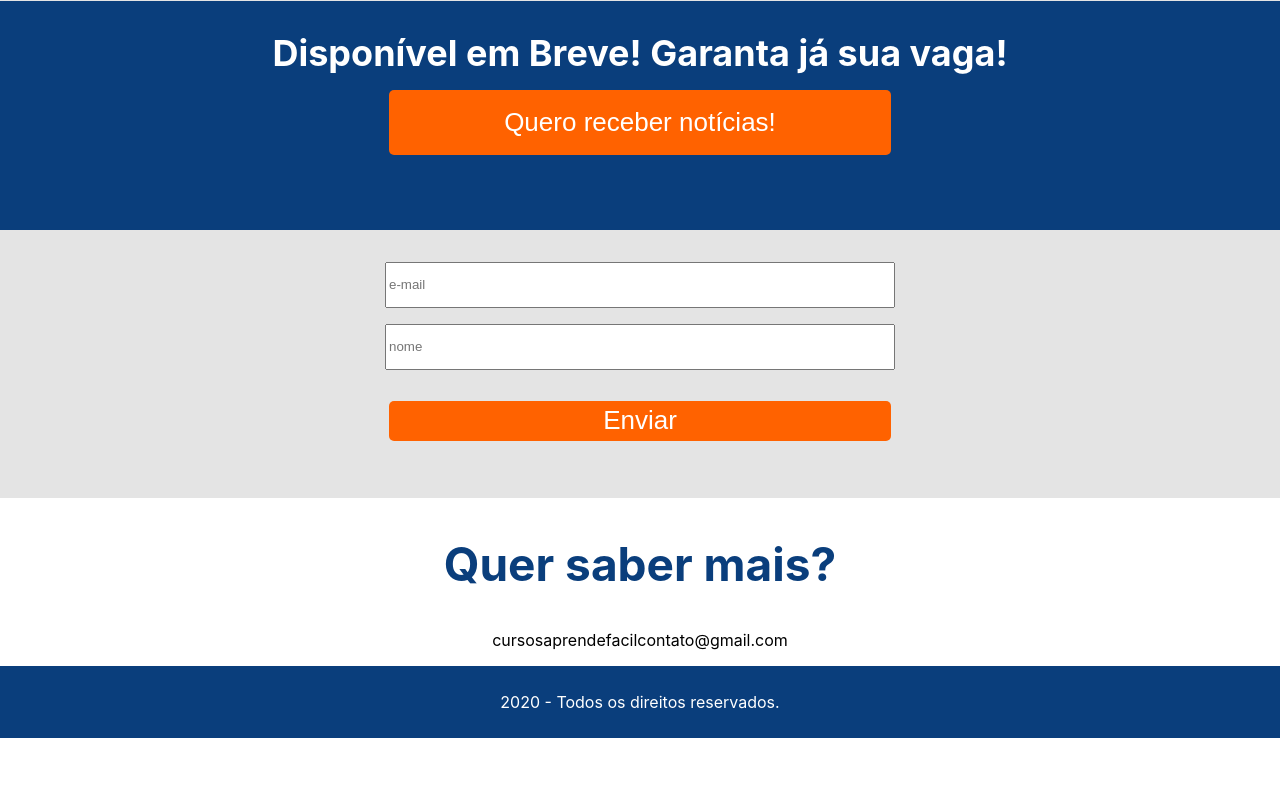
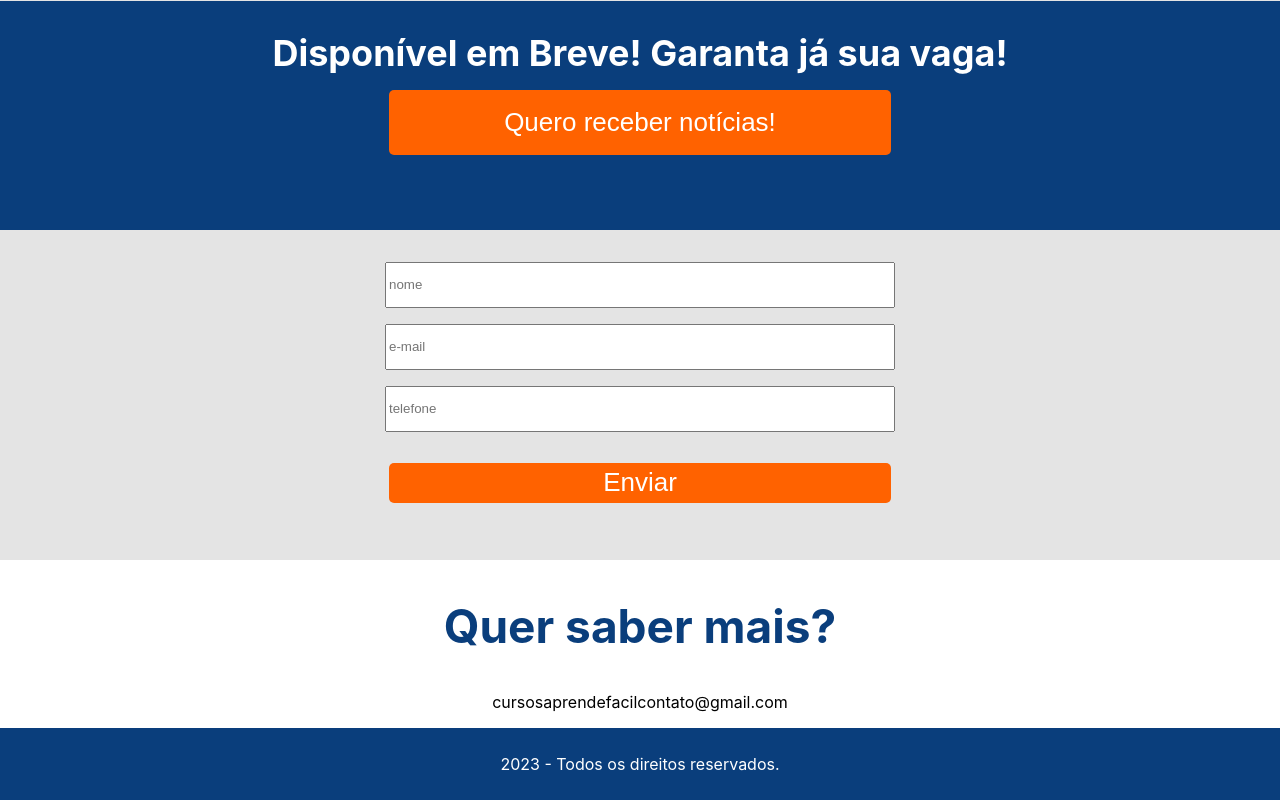
Before and after one commit to LucasAgnez/landing-page-wppb, a React (Create React App) app: page / in a window 1280 px wide. Shown: the part 1813-2613 px from the top of the page. Before the commit the page ends 2551 px from the top, so only its background shows below. Built offline with nearby package versions, Linux system fonts and the light colour scheme.

Commit message:
adiciona interacao com sheets

```diff
--- a/src/components/Carrosel.jsx
+++ b/src/components/Carrosel.jsx
@@ -91,7 +91,7 @@ const Carrosel = () => {
         <h3>Módulo 6 - Catálogo do Whatsapp Business</h3>
         <ul>
           <li> Desenvolvendo seu Catálogo</li>
-          <li>Enviando Catálogo o Produto ao Cliente</li>
+          <li>Enviando Catálogo e Produtos ao Cliente</li>
         </ul>
       </div>
       <div className="modulo">
--- a/src/components/layout/Footer.jsx
+++ b/src/components/layout/Footer.jsx
@@ -1,12 +1,22 @@
 import "../../styles/components/footer.css"
 
 const Footer = () => {
+  function Submit(e){
+    const formEmelent = document.querySelector("form")
+    e.preventDefault()
+    const formData = new FormData(formEmelent)
+    fetch("https://script.google.com/macros/s/AKfycbyIsCwoYH8m2_L8XnyXk6cbH2glSOjh33SleqciCkGRLZ4zXP5XnNHB6uRltSK4XY1JqQ/exec", {
+      method: "POST",
+      body: formData
+    })
+  }
   return (
     <footer className="footer" id="formulario">
       <section>
-        <form>
-          <input placeholder="e-mail"/>
-          <input placeholder="nome"/>
+        <form onSubmit={(e) => Submit(e)}>
+          <input type="text" name="Nome" placeholder="nome"/>
+          <input type="email" name="Email" placeholder="e-mail"/>
+          <input type="text" name="Telefone" placeholder="telefone"/>
           <button className="form-button" type="submit">Enviar</button>
         </form>
       </section>
@@ -15,7 +25,7 @@ const Footer = () => {
         <p className="email">cursosaprendefacilcontato@gmail.com</p>
       </section>
       <section className="fim">
-        <p>2020 - Todos os direitos reservados.</p>
+        <p>2023 - Todos os direitos reservados.</p>
       </section>
     </footer>
   );
--- a/src/styles/components/footer.css
+++ b/src/styles/components/footer.css
@@ -17,7 +17,21 @@ input{
     margin: auto;
 }
 .form-button{
- max-height: 40px;
+    max-height: 40px;
+    background-color: #ff6200;
+    margin: 15px auto;
+    margin-bottom: 25px;
+    font-size: 26px;
+    color: #ffffff;
+    border-radius: 5px;
+    border-style: groove;
+    border-width: 0;
+    width: 100%;
+    max-width: 502px;
+}
+.form-button:hover{
+    background-color: #fa863f;
+    cursor: pointer;
 }
 .fim{
     background-color: #0a3e7c;
```
